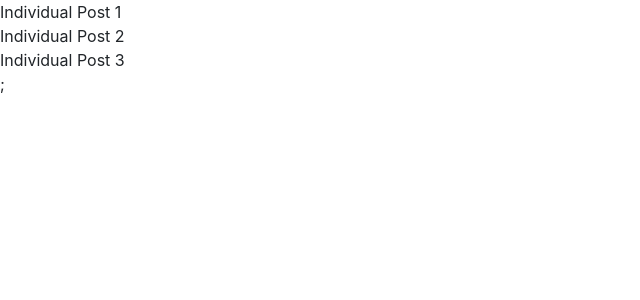
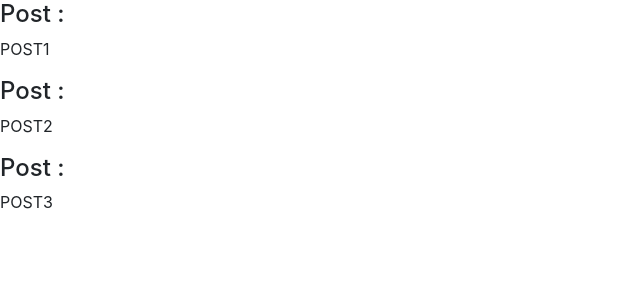
Before and after one commit to cindyliang01/eventful, a React (Create React App) app: page / in a window 1280 px wide. Shown: the top 300 px of the page, without its empty margins (0-640 px from the left). Built offline with nearby package versions, Linux system fonts and the light colour scheme.

Commit message:
Implemented a function to display all posts

```diff
--- a/src/App.js
+++ b/src/App.js
@@ -38,7 +38,7 @@ class App extends Component {
   render() {
     return (
       <React.Fragment>
-        <Posts></Posts>;
+        <Posts listOfPosts={this.state.dummyListPosts} />
       </React.Fragment>
     );
   }
--- a/src/components/post.jsx
+++ b/src/components/post.jsx
@@ -3,12 +3,16 @@ import React, { Component } from "react";
 class Post extends Component {
   render() {
     return (
-      <React.Fragment>
-        <div>Individual Post 1</div>
-        <div>Individual Post 2</div>
-        <div>Individual Post 3</div>
-      </React.Fragment>
+      <div>
+        <h4>Post :</h4>
+        <p>{this.displayPosts()}</p>
+      </div>
     );
+  }
+
+  displayPosts() {
+    const { post } = this.props.onePost;
+    return post;
   }
 }
 
--- a/src/components/posts.jsx
+++ b/src/components/posts.jsx
@@ -3,7 +3,12 @@ import Post from "./post";
 
 class Posts extends Component {
   render() {
-    return <Post></Post>;
+    const { listOfPosts } = this.props;
+    return listOfPosts.map((specificPost) => (
+      <React.Fragment>
+        <Post onePost={specificPost} />
+      </React.Fragment>
+    ));
   }
 }
 
```
